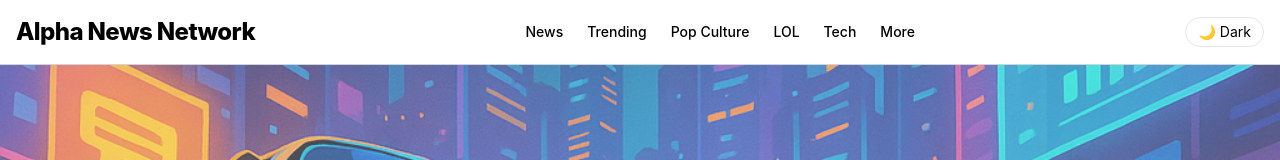
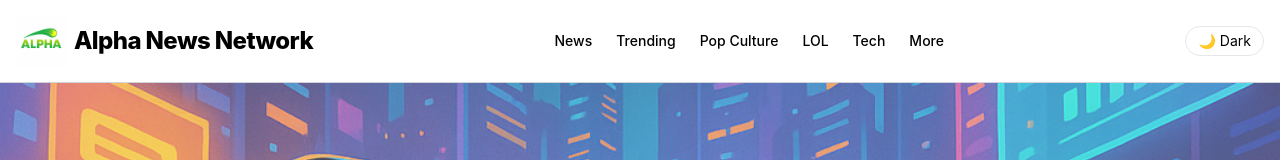
Before and after one commit to AlphaNewsNetwork/AlphaNewsNetworkGitHub, a Next.js app: page / in a window 1280 px wide. Shown: the top 160 px of the page. Built offline with nearby package versions, Linux system fonts and the light colour scheme.

Commit message:
Logo added

```diff
--- a/pages/index.tsx
+++ b/pages/index.tsx
@@ -9,6 +9,7 @@ export default function Home() {
       {/* Header */}
       <header className="flex justify-between items-center p-4 border-b border-gray-300 dark:border-gray-700 sticky top-0 z-50 bg-white dark:bg-black">
         <div className="flex items-center space-x-2">
+          <Image src="/logo.png" alt="Alpha News Network Logo" width={50} height={50} />
           <h1 className="text-2xl font-extrabold tracking-tight">Alpha News Network</h1>
         </div>
         <nav className="hidden md:flex space-x-6 text-sm font-medium">
@@ -72,7 +73,7 @@ export default function Home() {
               width={500}
               height={300}
               className="object-cover w-full h-48"
-              priority={num === 1} // prioritize first image loading
+              priority={num === 1}
             />
             <div className="p-4">
               <span className="text-xs uppercase text-pink-600 dark:text-pink-300">Trending</span>
```
